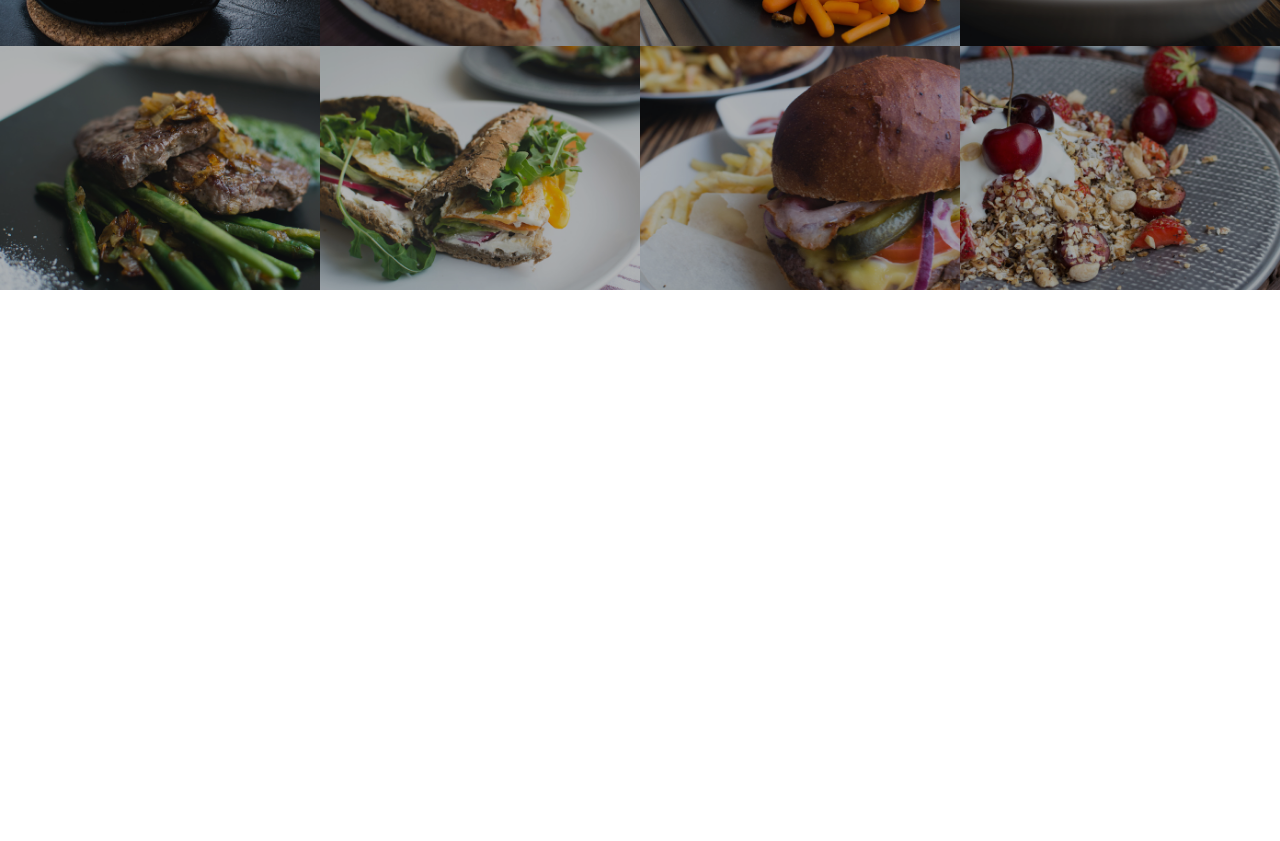
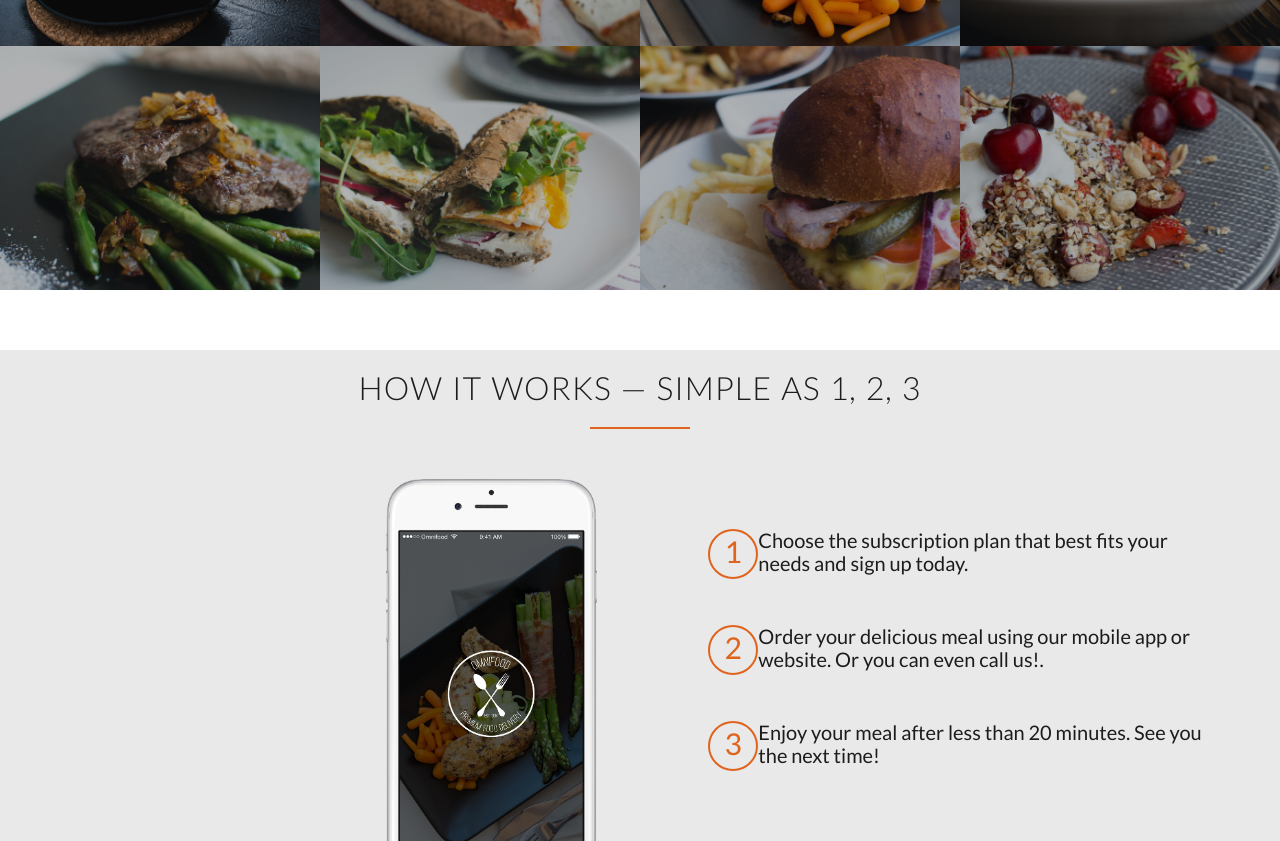
Before and after one commit to Pawasthi0512/Omnifood, a plain HTML site: page index.html in a window 1280 px wide. Shown: the part 1695-2536 px from the top of the page. Before the commit the page ends 1985 px from the top, so only its background shows below. Drawn offline with Linux system fonts and the light colour scheme; files whose address does not match are found by name.

Commit message:
We have complete How it work section

```diff
--- a/index.html
+++ b/index.html
@@ -79,8 +79,9 @@
                 </div>
             </div>
         </section>
+<!-- This is the section for adding meals photos -->
         <section class="section-meals">
-            <ul class="meals-showcase">
+            <ul class="meals-showcase clearfix">
                 <li>
                     <figure class="meals-photo">
                         <img src="./resources/img/1.jpg" alt="Korean bibimbap with egg and vegetables">
@@ -102,7 +103,7 @@
                     </figure>
                 </li>
             </ul>
-            <ul class="meals-showcase">
+            <ul class="meals-showcase clearfix">
                 <li>
                     <figure class="meals-photo">
                         <img src="./resources/img/5.jpg" alt="Paleo beef steak with vegetables">
@@ -125,6 +126,32 @@
                 </li>
             </ul>
         </section>
-
+<!-- This section will tell users how this works  -->
+        <section class="section-steps">
+            <div class="row sub-title">
+                <h2>How it works &mdash; Simple as 1, 2, 3</h2>
+            </div>
+            <div class="row">
+                <div class="col span-1-of-2 steps-box">
+                    <img src="./resources/img/app-iPhone.png" alt="App for omnifood " class="app-screen">
+                </div>
+                <div class="col span-1-of-2 steps-box">
+                    <div class="work-steps">
+                        <div>1</div>
+                        <p>Choose the subscription plan that best fits your needs and sign up today.</p>
+                    </div>
+                    <div class="work-steps">
+                        <div>2</div>
+                        <p>Order your delicious meal using our mobile app or website. Or you can even call us!.</p>
+                    </div>
+                    <div class="work-steps">
+                        <div>3</div>
+                        <p>Enjoy your meal after less than 20 minutes. See you the next time!</p>
+                    </div>
+                    <a href="#" class="btn-app"> <img src="./resources/img/download-app-android.png" alt="App store button"> </a>
+                    <a href="#" class="btn-app"> <img src="./resources/img/download-app.svg" alt="App store button"> </a>
+                </div>
+            </div>
+        </section>
     </body>
 </html>
--- a/resources/css/style.css
+++ b/resources/css/style.css
@@ -17,6 +17,17 @@ html{
     width: 1140px;
     margin: auto;
 }
+
+/************* Creating Clear class for float function ************************/
+.clearfix {zoom: 1}
+.clearfix:after{
+    content: ".";
+    clear: both;
+    display: block;
+    height: 0px;
+    visibility: hidden;
+}
+
 /************HEADER DECORATION************/
 header{
     background-image: linear-gradient(rgba(65, 63, 63, 0.699),rgba(65, 63, 63, 0.699)),url(img/hero.jpg);
@@ -204,3 +215,54 @@ visited is the state after the button click or arrow on button*/
     transform: scale(1.03);
     opacity: 1;
 }
+
+/***************
+How it work section decoration
+****************/
+.sub-title{
+    padding: 0px;
+}
+.section-steps{
+    padding: 0px;
+    background-color: rgb(233, 233, 233);
+}
+.steps-box:first-child{
+    margin-top: 30px;
+    padding-right: 3%;
+    text-align: right;
+}
+.steps-box:last-child{
+    margin-top: 80px;
+    padding-left: 3%;
+
+}
+.app-screen{
+    width: 40%;
+    height: auto;
+}
+.work-steps{
+    margin-bottom: 50px;
+}
+.work-steps:last-of-type{
+    margin-bottom: 80px;
+}
+.work-steps div{
+    /* margin-right:10px; */
+    color:rgb(223, 100, 29);
+    font-size: 150%;
+    border: 2px solid rgb(223, 100, 29);
+    display: inline-block;
+    width: 50px;
+    height: 50px;
+    border-radius: 50%;
+    text-align: center;
+    padding: 3px;
+    float: left;
+    margin-left: 25px ;
+
+}
+.btn-app img{
+    height: 50px;
+    width: auto;
+    margin-right: 10px;
+}
```
Also changed, not shown: resources/img/app-iPhone.png (added), resources/img/download-app-android.png (added), resources/img/download-app.svg (added), 1 other file.
